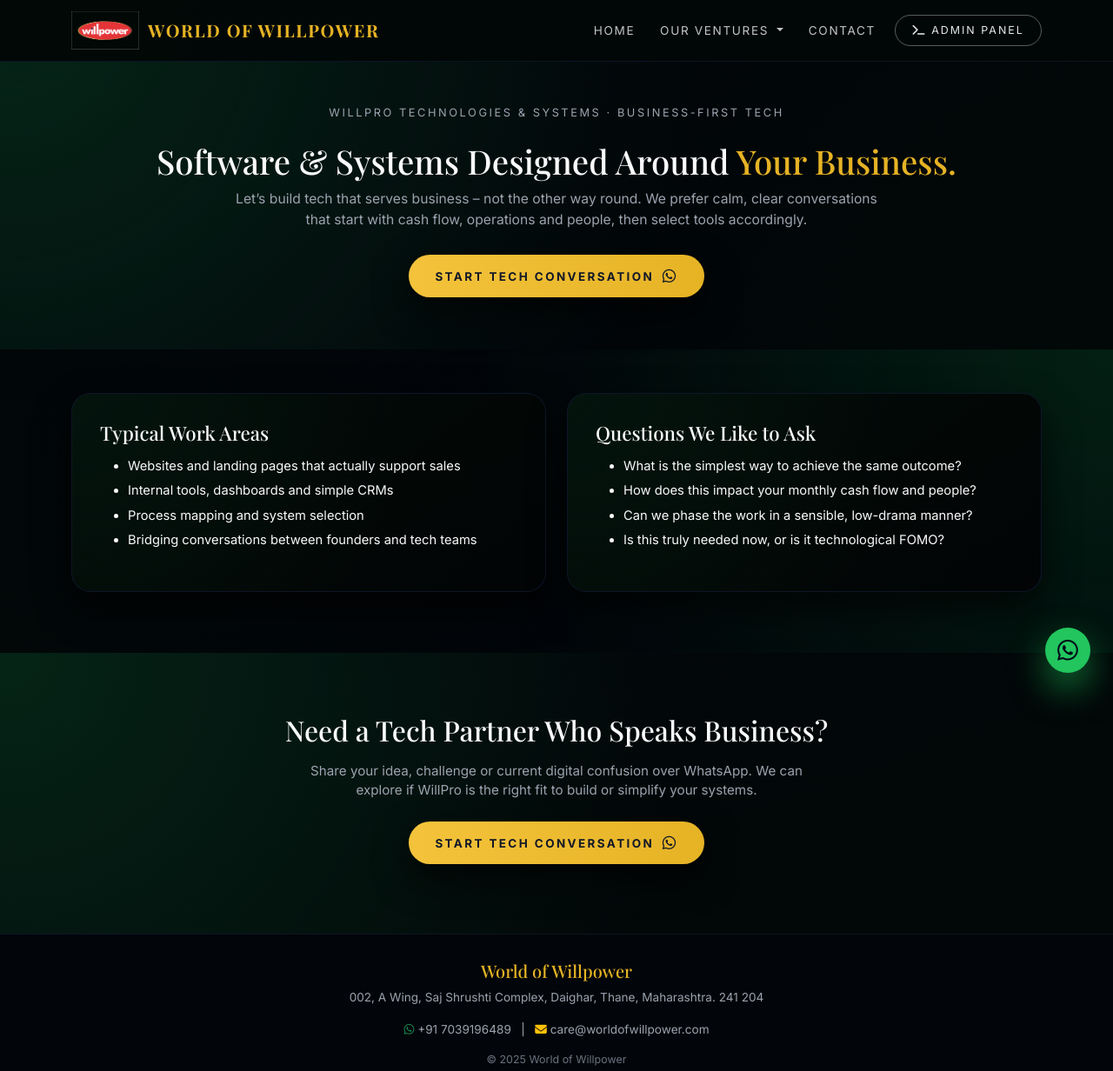
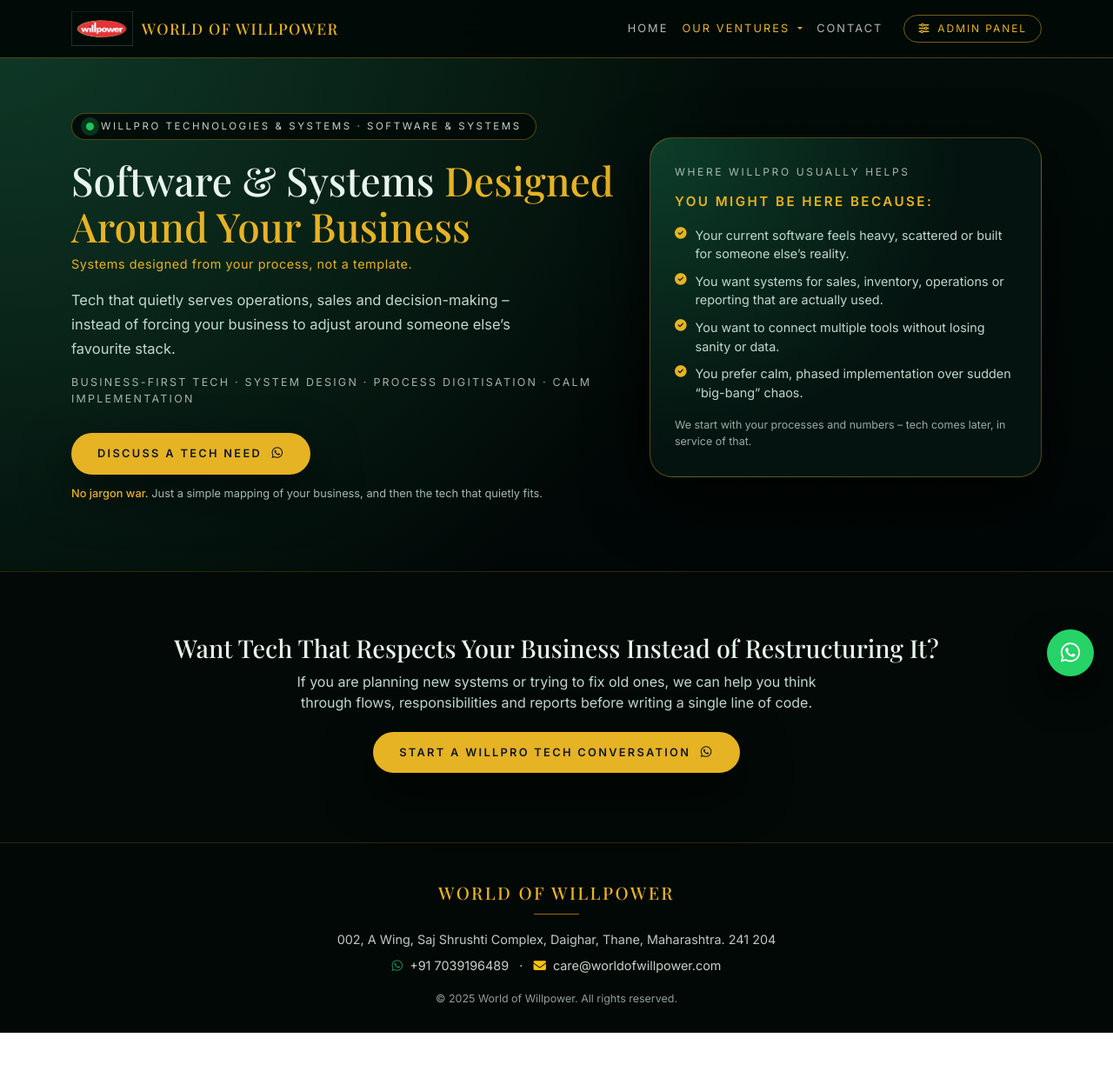
Before and after one commit to OurWillpower/worldofwillpower, a plain HTML site: page new-business.html in a window 1280 px wide. Shown: the whole page at 87% size. After the commit the page ends 1188 px from the top, so only its background shows below. Drawn offline with nearby package versions, Linux system fonts and the light colour scheme.

Commit message:
Update new-business.html

```diff
--- a/new-business.html
+++ b/new-business.html
@@ -3,73 +3,287 @@
 <head>
   <meta charset="UTF-8" />
   <meta name="viewport" content="width=device-width, initial-scale=1.0" />
-  <title>WillPro Technologies &amp; Systems – Business-First Tech</title>
+  <title>WillPro Technologies & Systems – Software Around Your Business</title>
 
-  <meta name="description" content="WillPro Technologies & Systems focuses on software, web and digital systems designed around business reality, not tech fashion." />
+  <!-- SEO -->
+  <meta name="description" content="WillPro Technologies & Systems focuses on software and systems designed around your business, not the other way round – calm tech thinking for real operations." />
+  <meta name="keywords" content="WillPro Technologies and Systems, software development, business systems, custom tech, World of Willpower" />
 
-  <link href="https://cdn.jsdelivr.net/npm/bootstrap@5.3.0/dist/css/bootstrap.min.css" rel="stylesheet" />
-  <link rel="stylesheet" href="https://cdnjs.cloudflare.com/ajax/libs/font-awesome/6.4.0/css/all.min.css" />
-  <link href="https://fonts.googleapis.com/css2?family=Playfair+Display:wght@500;700&family=Inter:wght@300;400;500;600;700&display=swap" rel="stylesheet" />
+  <link href="https://cdn.jsdelivr.net/npm/bootstrap@5.3.3/dist/css/bootstrap.min.css" rel="stylesheet" />
+  <link rel="stylesheet" href="https://cdnjs.cloudflare.com/ajax/libs/font-awesome/6.5.2/css/all.min.css" />
+  <link href="https://fonts.googleapis.com/css2?family=Inter:wght@300;400;500;600;700&family=Playfair+Display:wght@500;600;700&display=swap" rel="stylesheet" />
 
   <style>
-    :root{--bg-deep:#020807;--bg-soft:#03130c;--card:#020c08;--gold:#E6B325;--text-main:#f9fafb;--text-muted:#9ca3af;}
+    :root {
+      --bg-deep: #020c08;
+      --bg-soft: #041913;
+      --card: #071f16;
+      --outline: rgba(230, 179, 37, 0.35);
+      --gold: #e6b325;
+      --gold-soft: rgba(230, 179, 37, 0.12);
+      --text-main: #e8f5ee;
+      --text-soft: #bed9cf;
+      --accent: #22c55e;
+    }
     *{box-sizing:border-box;}
-    body{margin:0;font-family:"Inter",sans-serif;background:
-      radial-gradient(circle at top left,#062516 0,transparent 55%),
-      radial-gradient(circle at bottom right,#02130b 0,#020507 60%);
-      color:var(--text-main);overflow-x:hidden;}
-    .navbar{background:rgba(2,8,7,.97);backdrop-filter:blur(18px);border-bottom:1px solid rgba(15,23,42,.85);}
-    .navbar-brand{display:flex;align-items:center;gap:10px;font-family:"Playfair Display",serif;font-size:1.25rem;font-weight:700;letter-spacing:.08em;color:var(--gold)!important;text-transform:uppercase;}
-    .navbar-brand img{height:44px;}
-    .nav-link{font-size:.85rem;text-transform:uppercase;letter-spacing:.12em;color:rgba(249,250,251,.78)!important;padding-inline:.9rem!important;}
-    .nav-link:hover,.nav-link.active{color:var(--gold)!important;}
-    .btn-admin{font-size:.78rem;text-transform:uppercase;letter-spacing:.16em;border-radius:999px;padding:.45rem 1.2rem;border:1px solid rgba(249,250,251,.35);color:#e5e7eb;background:transparent;}
-    .btn-admin:hover{border-color:var(--gold);color:var(--gold);}
-    .dropdown-menu{background:#020a08;border:1px solid rgba(148,163,184,.4);border-radius:12px;padding:.4rem 0;}
-    .dropdown-item{font-size:.82rem;color:#e5e7eb;letter-spacing:.08em;text-transform:uppercase;}
-    .dropdown-item:hover{background:rgba(230,179,37,.12);color:var(--gold);}
+    body{
+      margin:0;
+      font-family:"Inter",system-ui,-apple-system,BlinkMacSystemFont,"Segoe UI",sans-serif;
+      background:
+        radial-gradient(circle at top left,#0b3b29 0,transparent 55%),
+        radial-gradient(circle at bottom right,#04130f 0,#010705 65%);
+      color:var(--text-main);
+      min-height:100vh;
+    }
+    a{text-decoration:none;}
 
-    .hero{padding:120px 0 60px;background:
-      radial-gradient(circle at top left,#062618 0,transparent 60%),
-      radial-gradient(circle at bottom right,#020807 0,#010409 65%);text-align:center;}
-    .hero-kicker{font-size:.8rem;text-transform:uppercase;letter-spacing:.2em;color:var(--text-muted);}
-    .hero-title{font-family:"Playfair Display",serif;font-size:2.4rem;margin:1.4rem 0 .6rem;}
-    .hero-title span{color:var(--gold);}
-    .hero-sub{max-width:760px;margin:0 auto 1.8rem;color:var(--text-muted);font-size:.98rem;}
-    .btn-hero{border-radius:999px;padding:.9rem 1.9rem;font-size:.84rem;letter-spacing:.18em;text-transform:uppercase;display:inline-flex;align-items:center;gap:.6rem;background:linear-gradient(90deg,#f4c33b,#e6b325);color:#111827;font-weight:700;text-decoration:none;box-shadow:0 16px 40px rgba(0,0,0,.7);}
-    .btn-hero i{font-size:1.1rem;}
+    .custom-navbar{
+      background:rgba(1,10,7,0.97);
+      backdrop-filter:blur(18px);
+      border-bottom:1px solid rgba(230,179,37,0.35);
+    }
+    .navbar-brand span{
+      font-family:"Playfair Display",serif;
+      letter-spacing:.08em;
+      font-size:1.1rem;
+      text-transform:uppercase;
+      color:var(--gold);
+    }
+    .navbar-brand img{height:40px;margin-right:10px;}
+    .nav-link{
+      font-size:.8rem;
+      letter-spacing:.16em;
+      text-transform:uppercase;
+      color:rgba(232,245,238,.76)!important;
+    }
+    .nav-link:hover,.nav-link:focus{color:var(--gold)!important;}
+    .nav-link.active{color:var(--gold)!important;}
+    .dropdown-menu-dark{
+      background:#020c08;
+      border:1px solid rgba(230,179,37,0.2);
+    }
+    .dropdown-item{
+      font-size:.78rem;
+      letter-spacing:.08em;
+      text-transform:uppercase;
+      color:rgba(232,245,238,.85);
+    }
+    .dropdown-item:hover{
+      background:var(--gold-soft);
+      color:var(--gold);
+    }
+    .btn-admin{
+      border-radius:999px;
+      border:1px solid rgba(230,179,37,0.5);
+      padding:6px 16px;
+      font-size:.75rem;
+      letter-spacing:.16em;
+      text-transform:uppercase;
+      color:var(--gold);
+      background:transparent;
+    }
+    .btn-admin:hover{background:var(--gold-soft);color:var(--gold);}
 
-    .content-section{padding:50px 0 70px;background:
-      radial-gradient(circle at top right,#031f13 0,transparent 55%),
-      radial-gradient(circle at bottom left,#020708 0,#010409 70%);}
-    .content-card{background:
-      radial-gradient(circle at top left,#04140d 0,transparent 65%),
-      linear-gradient(145deg,#020b07,#020405);border-radius:22px;border:1px solid rgba(15,23,42,.95);box-shadow:0 18px 40px rgba(0,0,0,.75);padding:2rem;height:100%;}
-    .content-card h3{font-family:"Playfair Display",serif;font-size:1.4rem;margin-bottom:.8rem;}
-    .content-card p{color:var(--text-muted);font-size:.95rem;}
-    .content-card ul{color:var(--text-main);font-size:.92rem;}
-    .content-card li{margin-bottom:.4rem;}
+    .hero-wrapper{
+      padding:130px 0 80px;
+      background:
+        radial-gradient(circle at top left,#0f3a28 0,transparent 60%),
+        linear-gradient(to bottom,#020c08 10%,#010706 100%);
+    }
+    .hero-pill{
+      display:inline-flex;
+      align-items:center;
+      gap:8px;
+      padding:6px 16px;
+      border-radius:999px;
+      border:1px solid var(--outline);
+      background:rgba(1,10,7,.9);
+      font-size:.72rem;
+      letter-spacing:.22em;
+      text-transform:uppercase;
+      color:rgba(232,245,238,.85);
+    }
+    .hero-pill-dot{
+      width:9px;height:9px;border-radius:999px;
+      background:var(--accent);
+      box-shadow:0 0 0 6px rgba(34,197,94,.22);
+    }
+    .hero-title{
+      font-family:"Playfair Display",serif;
+      font-size:clamp(2.3rem,3.6vw,3.1rem);
+      line-height:1.15;
+      margin-top:20px;
+      margin-bottom:6px;
+    }
+    .hero-title span.highlight{color:var(--gold);}
+    .hero-rotator{
+      font-size:.9rem;
+      color:var(--gold);
+      letter-spacing:.04em;
+      margin-bottom:16px;
+    }
+    .hero-sub{
+      font-size:1.03rem;
+      color:var(--text-soft);
+      max-width:540px;
+      line-height:1.7;
+    }
+    .hero-meta{
+      margin-top:16px;
+      font-size:.78rem;
+      letter-spacing:.18em;
+      text-transform:uppercase;
+      color:rgba(232,245,238,.7);
+    }
+    .hero-cta{
+      margin-top:30px;
+      display:flex;
+      flex-wrap:wrap;
+      gap:12px;
+      align-items:center;
+    }
+    .btn-gold-primary{
+      border-radius:999px;
+      border:none;
+      padding:14px 30px;
+      font-size:.8rem;
+      letter-spacing:.18em;
+      text-transform:uppercase;
+      font-weight:600;
+      background:var(--gold);
+      color:#111827;
+      box-shadow:0 22px 55px rgba(0,0,0,.6);
+    }
+    .btn-gold-primary i{margin-left:6px;font-size:.9rem;}
+    .btn-gold-primary:hover{background:#f1c341;color:#050816;}
+    .hero-note{
+      font-size:.8rem;
+      color:rgba(190,217,207,.85);
+    }
+    .hero-note span{color:var(--gold);font-weight:500;}
 
-    .cta-section{padding:70px 0 80px;background:
-      radial-gradient(circle at top left,#052416 0,transparent 60%),
-      linear-gradient(160deg,#02050a,#020807);text-align:center;}
-    .cta-section h2{font-family:"Playfair Display",serif;font-size:2rem;margin-bottom:1rem;}
-    .cta-section p{max-width:600px;margin:0 auto 1.5rem;color:var(--text-muted);font-size:.95rem;}
+    .hero-card{
+      background:radial-gradient(circle at top left,#0d3e2a 0,#04130f 60%);
+      border-radius:26px;
+      padding:30px 28px;
+      border:1px solid var(--outline);
+      box-shadow:0 26px 70px rgba(0,0,0,.75);
+    }
+    .hero-card-label{
+      font-size:.75rem;
+      letter-spacing:.22em;
+      text-transform:uppercase;
+      color:rgba(232,245,238,.7);
+      margin-bottom:14px;
+    }
+    .hero-card-title{
+      font-size:.95rem;
+      font-weight:600;
+      margin-bottom:16px;
+      color:var(--gold);
+      letter-spacing:.16em;
+      text-transform:uppercase;
+    }
+    .hero-card ul{
+      list-style:none;
+      padding-left:0;
+      margin-bottom:0;
+    }
+    .hero-card li{
+      display:flex;
+      align-items:flex-start;
+      gap:10px;
+      font-size:.9rem;
+      color:var(--text-soft);
+      margin-bottom:10px;
+    }
+    .hero-card li i{
+      margin-top:2px;
+      color:var(--gold);
+      font-size:.85rem;
+    }
+    .hero-card-footer{
+      margin-top:18px;
+      font-size:.78rem;
+      color:rgba(190,217,207,.78);
+    }
 
-    footer{background:#020509;border-top:1px solid rgba(15,23,42,.9);text-align:center;padding:30px 0;}
-    footer h5{font-family:"Playfair Display",serif;color:var(--gold);}
-    footer p{color:var(--text-muted);font-size:.85rem;}
-    footer .muted{font-size:.78rem;color:#6b7280;margin-top:.8rem;}
-    .float-wa{position:fixed;bottom:26px;right:26px;width:52px;height:52px;border-radius:999px;display:flex;align-items:center;justify-content:center;background:#22c55e;color:#020617;font-size:1.7rem;text-decoration:none;z-index:999;box-shadow:0 18px 40px rgba(22,163,74,.7);}
+    .cta-strip{
+      padding:70px 0 80px;
+      background:#020906;
+      border-top:1px solid rgba(230,179,37,.18);
+      border-bottom:1px solid rgba(230,179,37,.18);
+    }
+    .cta-strip h2{
+      font-family:"Playfair Display",serif;
+      font-size:1.8rem;
+      margin-bottom:10px;
+    }
+    .cta-strip p{
+      color:var(--text-soft);
+      max-width:640px;
+      margin:0 auto 22px;
+    }
+
+    footer{
+      padding:45px 0 30px;
+      background:#020805;
+      color:rgba(232,245,238,.82);
+      text-align:center;
+      font-size:.9rem;
+    }
+    footer h5{
+      font-family:"Playfair Display",serif;
+      letter-spacing:.12em;
+      text-transform:uppercase;
+      color:var(--gold);
+      margin-bottom:10px;
+    }
+    footer .divider{
+      width:52px;
+      height:1px;
+      background:rgba(230,179,37,.6);
+      margin:12px auto 18px;
+    }
+    footer a{color:rgba(232,245,238,.86);}
+    footer a:hover{color:var(--gold);}
+    .footer-meta{
+      font-size:.78rem;
+      color:rgba(156,175,167,.9);
+      margin-top:18px;
+    }
+
+    .whatsapp-float{
+      position:fixed;
+      right:22px;
+      bottom:22px;
+      width:54px;
+      height:54px;
+      border-radius:50%;
+      display:flex;
+      align-items:center;
+      justify-content:center;
+      background:#25d366;
+      color:#fff;
+      font-size:1.6rem;
+      box-shadow:0 20px 40px rgba(0,0,0,.6);
+      z-index:999;
+    }
+    .whatsapp-float:hover{background:#3be27a;color:#fff;}
+
+    @media(max-width:991.98px){
+      .hero-wrapper{padding-top:110px;}
+      .hero-card{margin-top:32px;}
+    }
   </style>
 </head>
 <body>
 
   <!-- NAVBAR -->
-<nav class="navbar navbar-expand-lg navbar-dark fixed-top">
+  <nav class="navbar navbar-expand-lg navbar-dark fixed-top custom-navbar">
     <div class="container">
-    <a class="navbar-brand" href="index.html">
-      <img src="https://ourwillpower.github.io/worldofwillpower/uploads/1764438907969_willpower.png" />
+      <a class="navbar-brand d-flex align-items-center" href="index.html">
+        <img src="https://ourwillpower.github.io/worldofwillpower/uploads/1764438907969_willpower.png" alt="Willpower logo" />
         <span>World of Willpower</span>
       </a>
 
@@ -77,34 +291,35 @@
         <span class="navbar-toggler-icon"></span>
       </button>
 
-    <div class="collapse navbar-collapse justify-content-end" id="mainNav">
-      <ul class="navbar-nav align-items-lg-center">
+      <div class="collapse navbar-collapse" id="mainNav">
+        <ul class="navbar-nav ms-auto align-items-lg-center">
           <li class="nav-item">
             <a class="nav-link" href="index.html">Home</a>
           </li>
 
           <li class="nav-item dropdown">
-          <a class="nav-link dropdown-toggle" href="#" id="venturesDropdown" role="button" data-bs-toggle="dropdown" aria-expanded="false">
+            <a class="nav-link dropdown-toggle active" href="#" data-bs-toggle="dropdown">
               Our Ventures
             </a>
-          <ul class="dropdown-menu dropdown-menu-end" aria-labelledby="venturesDropdown">
+            <ul class="dropdown-menu dropdown-menu-dark">
               <li><a class="dropdown-item" href="willpro-maestros.html">Willpower Maestros</a></li>
               <li><a class="dropdown-item" href="dairy-manufacturing.html">Willpower Dairy Care</a></li>
               <li><a class="dropdown-item" href="food-care.html">Willpower Food Care</a></li>
               <li><a class="dropdown-item" href="ayurveda.html">Willpower Health &amp; Skin Care</a></li>
               <li><a class="dropdown-item" href="new-business.html">WillPro Technologies &amp; Systems</a></li>
-            <li><a class="dropdown-item" href="ventures.html">WIN Club (Investors Hub)</a></li>
+              <li><a class="dropdown-item" href="ventures.html">WIN Club (Investors Node)</a></li>
               <li><a class="dropdown-item" href="mentoring-strategy.html">WillPro Aggregators</a></li>
             </ul>
           </li>
 
           <li class="nav-item">
-          <a class="nav-link" href="#contact">Contact</a>
+            <a class="nav-link" href="index.html#contact">Contact</a>
           </li>
 
-        <li class="nav-item ms-lg-2">
-          <a class="btn btn-sm btn-admin" href="admin.html">
-            <i class="fas fa-terminal"></i> Admin Panel
+          <li class="nav-item ms-lg-3 mt-2 mt-lg-0">
+            <a href="admin.html" class="btn-admin d-inline-flex align-items-center gap-2">
+              <i class="fas fa-sliders-h"></i>
+              <span>Admin Panel</span>
             </a>
           </li>
         </ul>
@@ -113,62 +328,93 @@
   </nav>
 
   <!-- HERO -->
-<section class="hero">
+  <section class="hero-wrapper">
     <div class="container">
-    <div class="hero-kicker">WillPro Technologies &amp; Systems · Business-First Tech</div>
+      <div class="row align-items-center gy-4">
+        <div class="col-lg-7">
+          <div class="hero-pill">
+            <span class="hero-pill-dot"></span>
+            <span>WillPro Technologies & Systems · Software & Systems</span>
+          </div>
+
           <h1 class="hero-title">
-      Software &amp; Systems Designed Around <span>Your Business.</span>
+            Software & Systems <span class="highlight">Designed Around Your Business</span>
           </h1>
+
+          <div class="hero-rotator" id="hero-rotator"></div>
+
           <p class="hero-sub">
-      Let’s build tech that serves business – not the other way round. We prefer calm, clear conversations
-      that start with cash flow, operations and people, then select tools accordingly.
+            Tech that quietly serves operations, sales and decision-making –
+            instead of forcing your business to adjust around someone
+            else’s favourite stack.
           </p>
-    <a href="https://wa.me/917039196489" target="_blank" class="btn-hero">
-      Start Tech Conversation <i class="fab fa-whatsapp"></i>
+
+          <div class="hero-meta">
+            BUSINESS-FIRST TECH · SYSTEM DESIGN · PROCESS DIGITISATION · CALM IMPLEMENTATION
+          </div>
+
+          <div class="hero-cta">
+            <a href="https://wa.me/917039196489?text=I%20want%20to%20discuss%20software%20and%20systems%20with%20WillPro%20Technologies."
+               class="btn btn-gold-primary">
+              DISCUSS A TECH NEED
+              <i class="fab fa-whatsapp"></i>
             </a>
-  </div>
-</section>
-
-<!-- CONTENT -->
-<section class="content-section">
-  <div class="container">
-    <div class="row g-4">
-      <div class="col-lg-6">
-        <div class="content-card">
-          <h3>Typical Work Areas</h3>
-          <ul class="mt-2">
-            <li>Websites and landing pages that actually support sales</li>
-            <li>Internal tools, dashboards and simple CRMs</li>
-            <li>Process mapping and system selection</li>
-            <li>Bridging conversations between founders and tech teams</li>
-          </ul>
+            <div class="hero-note">
+              <span>No jargon war.</span> Just a simple mapping of
+              your business, and then the tech that quietly fits.
             </div>
           </div>
-      <div class="col-lg-6">
-        <div class="content-card">
-          <h3>Questions We Like to Ask</h3>
-          <ul class="mt-2">
-            <li>What is the simplest way to achieve the same outcome?</li>
-            <li>How does this impact your monthly cash flow and people?</li>
-            <li>Can we phase the work in a sensible, low-drama manner?</li>
-            <li>Is this truly needed now, or is it technological FOMO?</li>
+        </div>
+
+        <div class="col-lg-5">
+          <div class="hero-card">
+            <div class="hero-card-label">Where WillPro usually helps</div>
+            <div class="hero-card-title">You might be here because:</div>
+            <ul>
+              <li>
+                <i class="fas fa-check-circle"></i>
+                Your current software feels heavy, scattered or built
+                for someone else’s reality.
+              </li>
+              <li>
+                <i class="fas fa-check-circle"></i>
+                You want systems for sales, inventory, operations or
+                reporting that are actually used.
+              </li>
+              <li>
+                <i class="fas fa-check-circle"></i>
+                You want to connect multiple tools without losing
+                sanity or data.
+              </li>
+              <li>
+                <i class="fas fa-check-circle"></i>
+                You prefer calm, phased implementation over sudden
+                “big-bang” chaos.
+              </li>
             </ul>
+            <div class="hero-card-footer">
+              We start with your processes and numbers – tech comes
+              later, in service of that.
+            </div>
           </div>
         </div>
       </div>
     </div>
   </section>
 
-<!-- CTA -->
-<section class="cta-section">
+  <!-- CTA STRIP -->
+  <section class="cta-strip text-center">
     <div class="container">
-    <h2>Need a Tech Partner Who Speaks Business?</h2>
+      <h2>Want Tech That Respects Your Business Instead of Restructuring It?</h2>
       <p>
-      Share your idea, challenge or current digital confusion over WhatsApp. We can explore if WillPro is
-      the right fit to build or simplify your systems.
+        If you are planning new systems or trying to fix old ones, we
+        can help you think through flows, responsibilities and reports
+        before writing a single line of code.
       </p>
-    <a href="https://wa.me/917039196489" target="_blank" class="btn-hero">
-      Start Tech Conversation <i class="fab fa-whatsapp"></i>
+      <a href="https://wa.me/917039196489?text=I%20would%20like%20to%20explore%20WillPro%20Technologies%20and%20Systems."
+         class="btn btn-gold-primary">
+        START A WILLPRO TECH CONVERSATION
+        <i class="fab fa-whatsapp"></i>
       </a>
     </div>
   </section>
@@ -177,18 +423,43 @@
   <footer id="contact">
     <div class="container">
       <h5>World of Willpower</h5>
-    <p>002, A Wing, Saj Shrushti Complex, Daighar, Thane, Maharashtra. 241 204</p>
-    <p>
-      <i class="fab fa-whatsapp text-success"></i> +91 7039196489
-      &nbsp;&nbsp;|&nbsp;&nbsp;
-      <i class="fas fa-envelope text-warning"></i> care@worldofwillpower.com
-    </p>
-    <p class="muted">© 2025 World of Willpower</p>
+      <div class="divider"></div>
+      <div>002, A Wing, Saj Shrushti Complex, Daighar, Thane, Maharashtra. 241 204</div>
+      <div class="mt-2">
+        <i class="fab fa-whatsapp text-success me-1"></i>
+        <a href="https://wa.me/917039196489">+91 7039196489</a>
+        <span class="mx-2">·</span>
+        <i class="fas fa-envelope text-warning me-1"></i>
+        <a href="mailto:care@worldofwillpower.com">care@worldofwillpower.com</a>
+      </div>
+      <div class="footer-meta">
+        © 2025 World of Willpower. All rights reserved.
+      </div>
     </div>
   </footer>
 
-<a href="https://wa.me/917039196489" class="float-wa"><i class="fab fa-whatsapp"></i></a>
+  <a href="https://wa.me/917039196489" class="whatsapp-float" aria-label="Chat on WhatsApp">
+    <i class="fab fa-whatsapp"></i>
+  </a>
 
-<script src="https://cdn.jsdelivr.net/npm/bootstrap@5.3.0/dist/js/bootstrap.bundle.min.js"></script>
+  <script src="https://cdn.jsdelivr.net/npm/bootstrap@5.3.3/dist/js/bootstrap.bundle.min.js"></script>
+  <script>
+    const lines = [
+      "Tech that fits your business, not the other way round.",
+      "Systems designed from your process, not a template.",
+      "Calm implementation, stable operations, fewer surprises.",
+      "Dashboards that help decisions, not decorate screens.",
+      "From spreadsheets to systems, one sane step at a time."
+    ];
+    let idx = 0;
+    const rotator = document.getElementById("hero-rotator");
+    function showLine() {
+      if (!rotator) return;
+      rotator.textContent = lines[idx];
+      idx = (idx + 1) % lines.length;
+    }
+    showLine();
+    setInterval(showLine, 4000);
+  </script>
 </body>
 </html>
```
Lines whose indentation alone changed are shown as unchanged.
